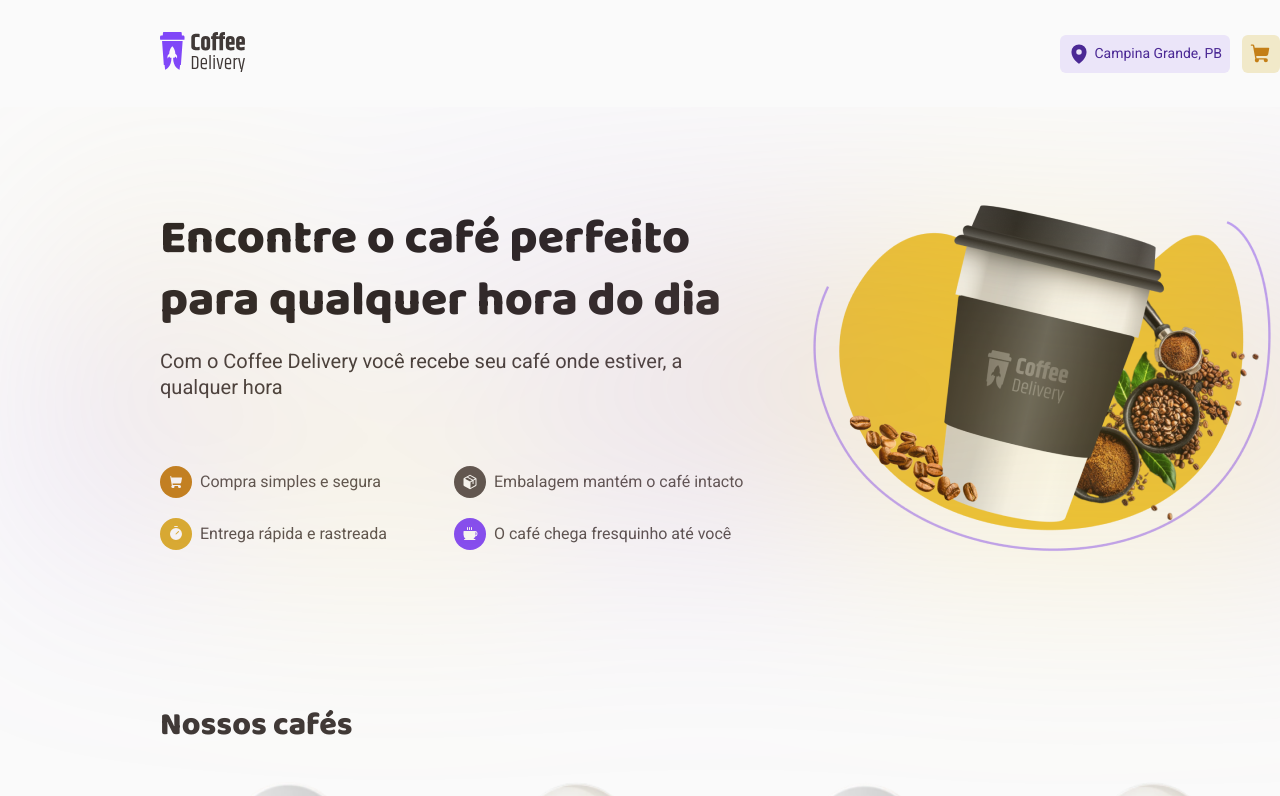
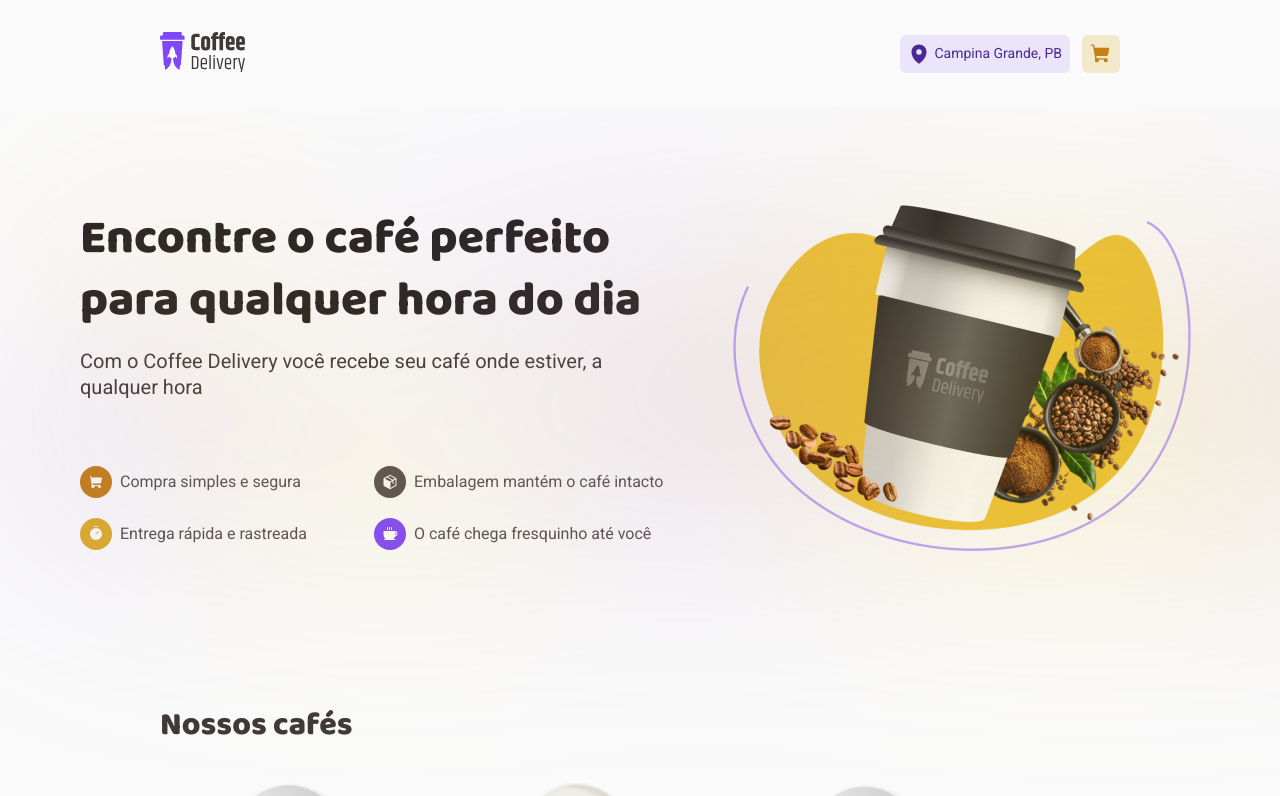
Before and after one commit to brenoq/coffeeShop, a React (Vite) app: page / in a window 1280 px wide. Shown: the top 796 px of the page. Built offline with nearby package versions, Linux system fonts and the light colour scheme.

Commit message:
Fix global style

```diff
--- a/src/styles/global.ts
+++ b/src/styles/global.ts
@@ -12,7 +12,7 @@ export const GlobalStyle = createGlobalStyle`
   }
 
   body {
-    width: 144rem;
+    width: 100%;
     margin: 0 auto;
     background: ${(props) => props.theme.background};
     -webkit-font-smoothing: antialiased;
```
